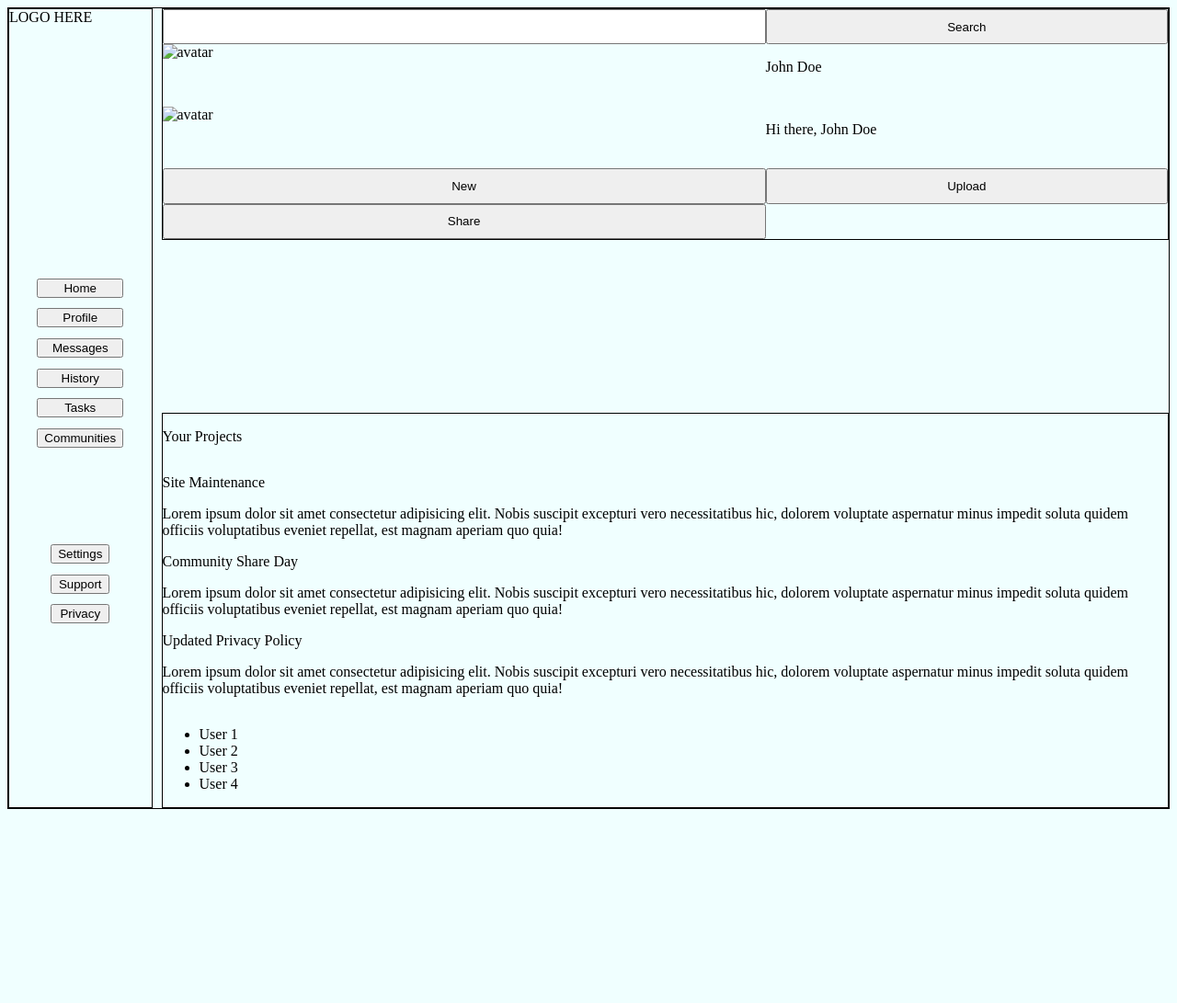
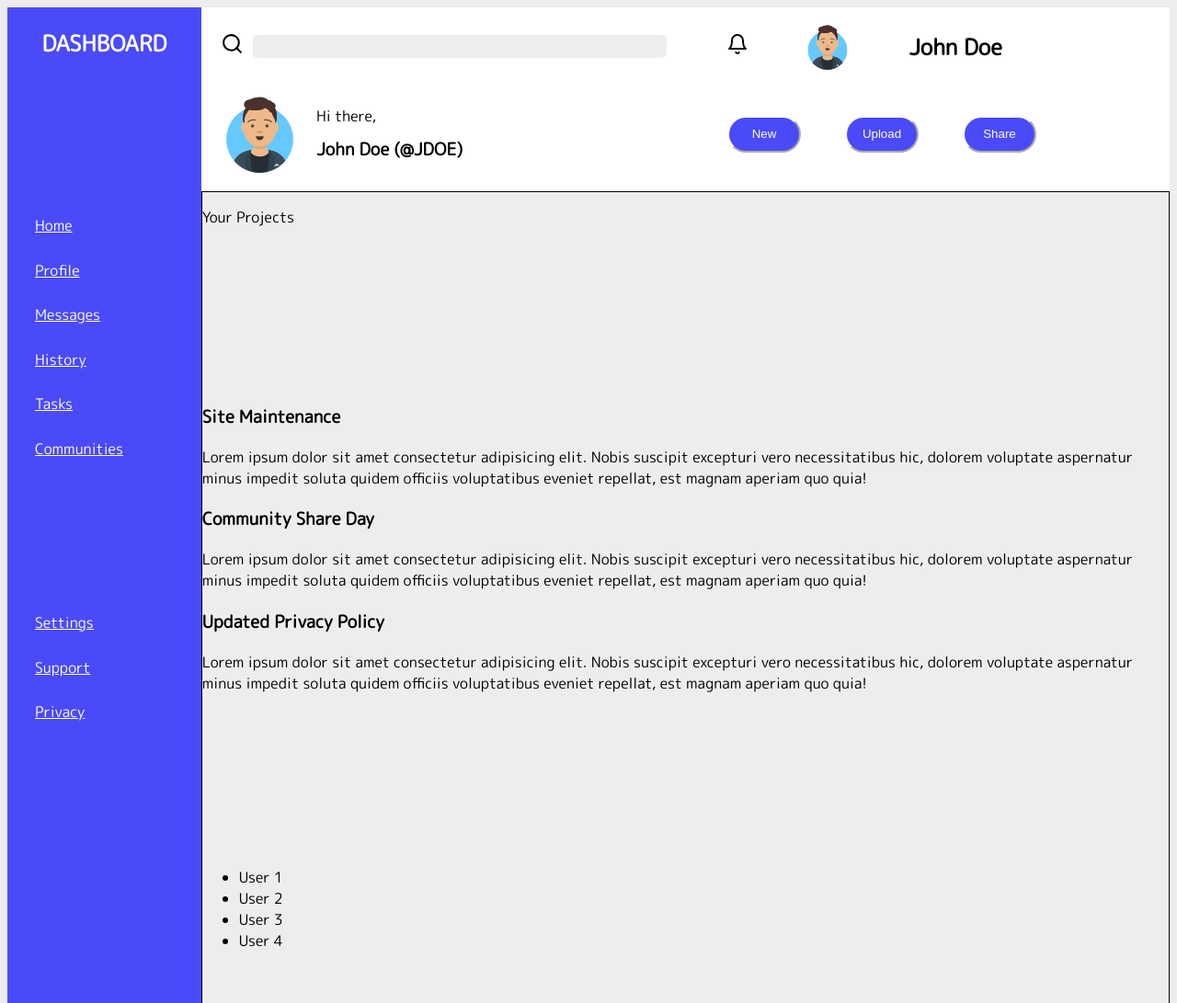
Before and after one commit to cabelstein12/Admin-Dashboard, a plain HTML site: page index.html in a window 1280 px wide. Shown: the top 1091 px of the page at 92% size. Before the commit the page ends 888 px from the top, so only its background shows below. Drawn offline with Linux system fonts and the light colour scheme.

Commit message:
<build>[optional_scope]: <clean up layout, add fonts and begin styling>
[optional_body]

[optional_footer]

```diff
--- a/index.html
+++ b/index.html
@@ -10,33 +10,49 @@
 <body>
     <div class="container">
         <div class="header">
-            <input type="search" name="search-bar" id="search-bar">
-            <button type="button">Search</button>
-            <img src="" alt="avatar">
-            <p>John Doe</p>
-            <img src="" alt="avatar">
-            <p>Hi there, John Doe</p>
-            <button>New</button>
-            <button>Upload</button>
-            <button>Share</button>
+
+            <div class="search-group">
+                <a href=""><img src="./imgs/search.svg" alt="search" srcset="" id="search-icon"></a>
+                <input type="search" name="search-bar" id="search-bar">
+            </div>
+            <div class="profile-group">
+                <a href=""><img src="./imgs/bell.svg" alt="notif. bell"> </a>
+                <img src="./imgs/avataaars.svg" alt="avatar" id="avatar-icon">
+                <h2 >John Doe</h2>
+            </div>
+            <div class="greeting-group">
+
+                <img src="./imgs/avataaars.svg" alt="avatar" id="large-avatar-icon">
+                <div class="user">
+                    <p class="user-greeting">Hi there,</p>
+                    <h3 class="user-profile-name">John Doe (@JDOE)</h3>
+                </div>
+            </div>
+            <div class="user-actions">
+
+                <button class="header-button">New</button>
+                <button class="header-button">Upload</button>
+                <button class="header-button">Share</button>
+            </div>
         </div>
         <div class="sidebar">
-            <div class="logo">LOGO HERE</div>
+            <h2 class="logo">DASHBOARD</h2>
 
             <div class="user-tools">
-                <button>Home</button>
-                <button>Profile</button>
-                <button>Messages</button>
-                <button>History</button>
-                <button>Tasks</button>
-                <button>Communities</button>
+                <a href="">Home</a>
+                <a href="">Profile</a>
+                <a href="">Messages</a>
+                <a href="">History</a>
+                <a href="">Tasks</a>
+                <a href="">Communities</a>
             </div>
             <div class="app-tools">
-                <button>Settings</button>
-                <button>Support</button>
-                <button>Privacy</button>
+                <a href="">Settings</a>
+                <a href="">Support</a>
+                <a href="">Privacy</a>
             </div>
         </div>
+
 
         <div class="content">
 
@@ -51,21 +67,21 @@
             </div>
 
             <div class="announcements">
-                <p class="head">Site Maintenance</p>
+                <h3 class="head">Site Maintenance</h3>
                 <p class="text">
                     Lorem ipsum dolor sit amet consectetur
                     adipisicing elit. Nobis suscipit excepturi vero necessitatibus
                     hic, dolorem voluptate aspernatur minus impedit soluta quidem officiis
                     voluptatibus eveniet repellat, est magnam aperiam quo quia!
                 </p>
-                <p class="head">Community Share Day</p>
+                <h3 class="head">Community Share Day</h3>
                 <p class="text">
                     Lorem ipsum dolor sit amet consectetur
                     adipisicing elit. Nobis suscipit excepturi vero necessitatibus
                     hic, dolorem voluptate aspernatur minus impedit soluta quidem officiis
                     voluptatibus eveniet repellat, est magnam aperiam quo quia!
                 </p>
-                <p class="head">Updated Privacy Policy</p>
+                <h3 class="head">Updated Privacy Policy</h3>
                 <p class="text">
                     Lorem ipsum dolor sit amet consectetur
                     adipisicing elit. Nobis suscipit excepturi vero necessitatibus
--- a/style.css
+++ b/style.css
@@ -1,46 +1,150 @@
+@import url('https://fonts.googleapis.com/css2?family=M+PLUS+Rounded+1c:wght@300&display=swap');
+
+@import url('https://fonts.googleapis.com/css2?family=M+PLUS+Rounded+1c:wght@300;400&display=swap');
+
 :root{
-    background-color: azure;
+background-color: rgba(230, 230, 230, 0.693);
+    margin: 0px;
+    padding : 0px;
+    font-family: 'M PLUS Rounded 1c', sans-serif;
+
 }
 
+
 .container {
-    border: solid black 1px;
+    /* border: solid black 1px; */
     display: grid;
-    gap: 10px;
-    grid-template-columns: 1fr 7fr;
-    grid-template-rows: 1fr 1fr;
+    /* gap: 30px; */
+    grid-template-columns: 1fr 5fr;
+    grid-template-rows: 1fr 5fr;
 }
 
 .header {
-    border: solid black 1px;
+    /* border: solid black 1px; */
+    background-color: white;
+    padding: 5px;
     grid-column-start: 2 ;
-    max-height: 250px;
+    max-height: 190px;
     display: grid;
-    grid-template-columns: 3fr 2fr;
+    grid-template-rows: 1fr 2fr;
+    grid-template-columns: 3fr  500px;
+}
+
+.search-group{
+    display: flex;
+    justify-content: flex-start;
+    align-items: center;
+    gap: 10px;
+}
+
+#search-bar{
+    background-color: rgba(230, 230, 230, 0.687);
+    border-radius: 5px;
+    border: none;
+    height: 25px;
+    /* margin: auto; */
+    width: 450px;
+}
+
+
+#search-icon{
+    width: 25px;
+    height: 25px;
+
+}
+
+#large-avatar-icon{
+    width: 85px;
+    height: 85px;
+}
+
+.greeting-group {
+    grid-row: 2;
+    grid-column: 1;
+    display: grid;
+    grid-template-columns: 99px 3fr;
+    align-items: center;
+
+}
+
+.search-group,
+.greeting-group {
+    padding-left: 3%;
+}
+
+#avatar-icon{
+    width: 50px;
+    height: 50px;
+}
+
+
+.user > h3,
+.user > p {
+    margin: 0;
+    padding: 5px;
+}
+
+.profile-group {
+    display: grid;
+    grid-template-columns: 69px 128px 150px 22%;
+    align-items: center;
+    justify-items: center;
+}
+.header-button {
+
+    height: 40px;
+    width: 80px;
+    margin: auto;
+    background-color: rgb(74, 74, 248);
+    border-radius: 25px;
+    border-color: white;
+    border-bottom-color: none ;
+    color: white;
+}
+
+.user-actions {
+    grid-row: 2;
+    grid-column: 2;
+    display: grid;
+    grid-template-columns: repeat(3, 128px) 22%;
 }
 
 .sidebar {
-    border: solid black 1px;
+    /* border: solid black 1px; */
+    background-color: rgb(74, 74, 248);
+
     grid-row: 1 / 3;
     display: grid;
-    grid-template-rows: 1fr 1fr 1fr;
+    grid-template-rows: 1fr 2fr 2fr 10%;
 }
+
+.sidebar a,
+.sidebar .logo {
+    color: white;
+}
+
+.logo{
+
+    margin-right: auto;
+    margin-left: auto;
+    margin-top: 10%;
+}
+
+.user-tools,
+.app-tools {
+    display: grid;
+    margin-left: 30px;
+    gap: 5px;
+    grid-template-rows: repeat(9, 1fr);
+    width: min-content;
+    justify-content: center;
+    align-items: center;
+    /* text-align: center; */
+
+}
+
 .content {
     border: solid black 1px;
     display: grid;
     grid-column-start: 2;
 }
-.user-tools,
-.app-tools {
-    display: grid;
-    margin: 0 auto;
-    gap: 5px;
-    grid-template-rows: repeat(9, 1fr);
-    width: min-content;
-    justify-content: center;
-    align-items: center;
-
-}
-
-.cards > div {
-    /* border: 1px solid black; */
-}
```
Also changed, not shown: imgs/avataaars.svg (added), imgs/bell.svg (added), imgs/search.svg (added), imgs/user.svg (added).
